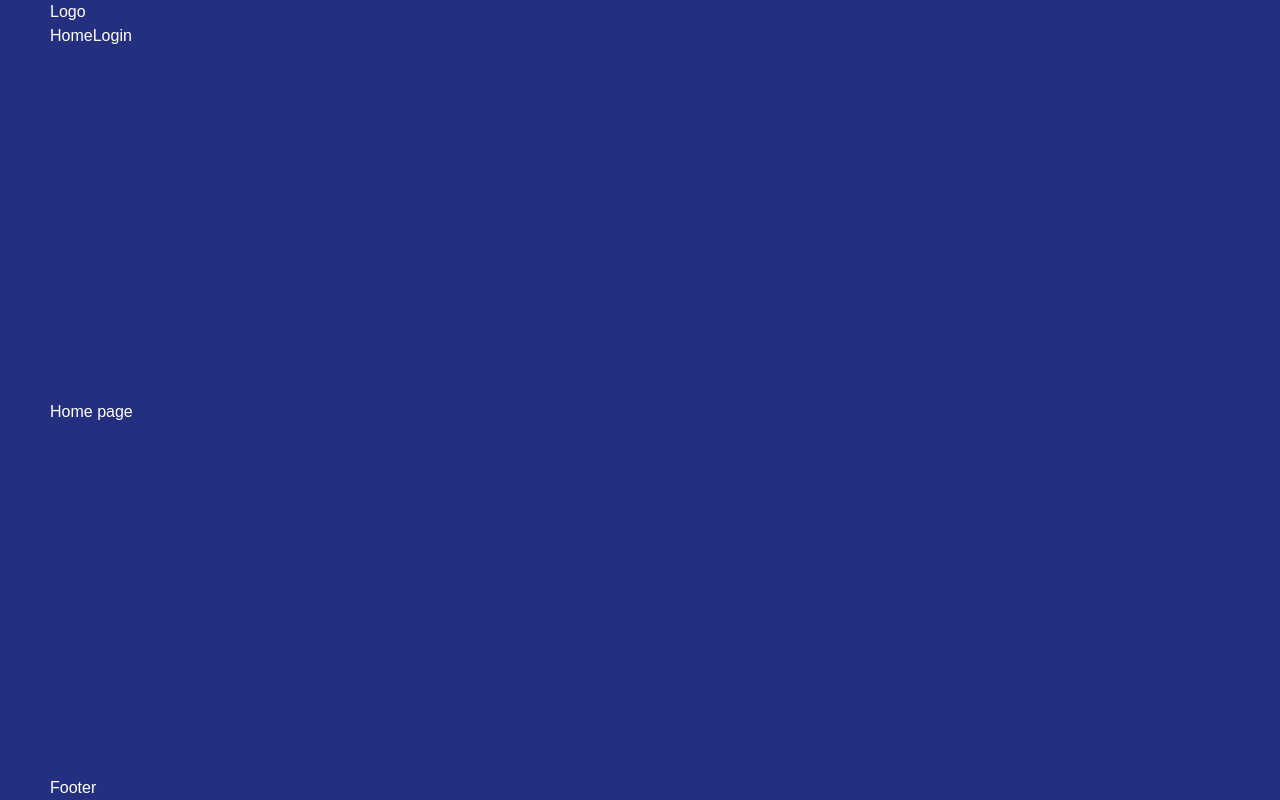
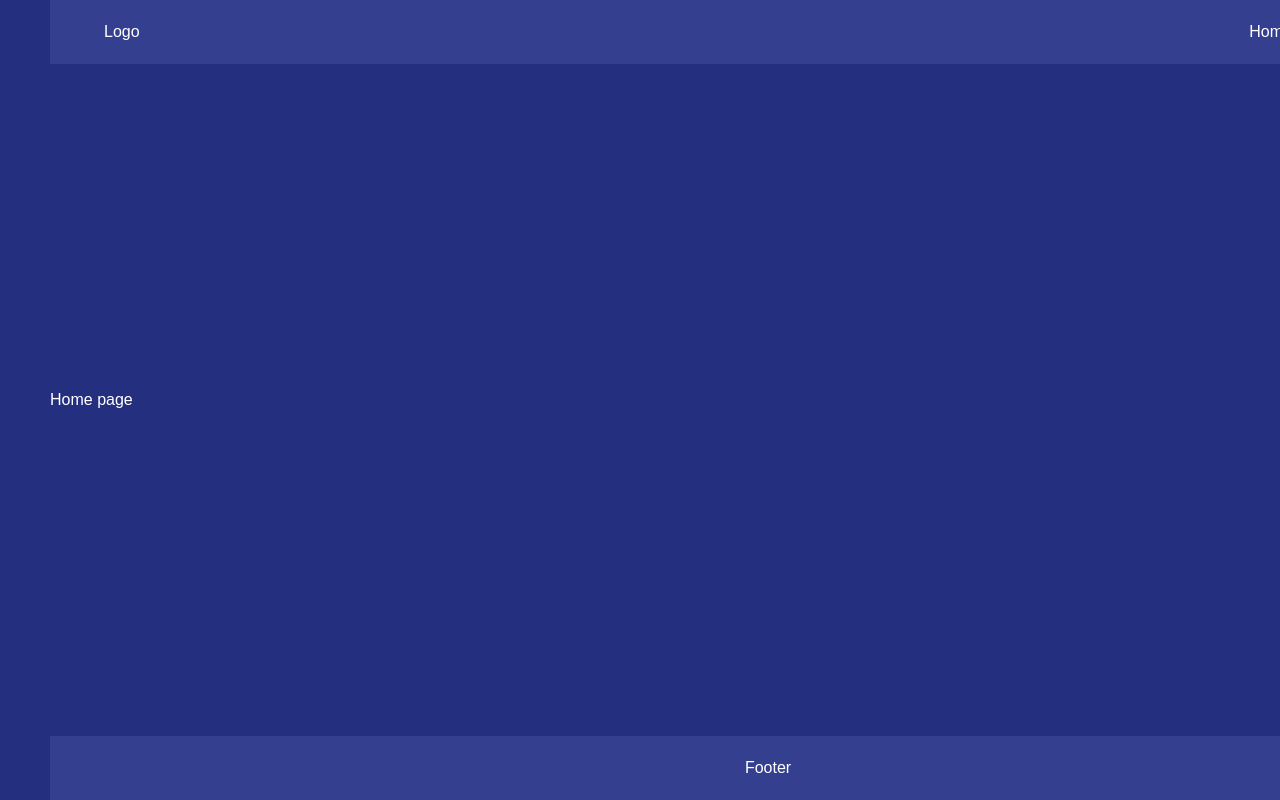
Before and after one commit to BartlomiejSzkodny/nextlearningapp, a Next.js app: page / in a window 1280 px wide. Shown: the top 800 px of the page. Built offline with nearby package versions, Linux system fonts and the light colour scheme.

Commit message:
understanding css continued

```diff
--- a/app/components/footer/footer.tsx
+++ b/app/components/footer/footer.tsx
@@ -1,6 +1,6 @@
 export default function Footer() {
     return (
-        <div>
+        <div className="footerbar">
             <div>Footer</div>
         </div>
     );
--- a/app/components/navbar/navbar.tsx
+++ b/app/components/navbar/navbar.tsx
@@ -3,10 +3,13 @@ import Link from "next/link";
 
 export default function Navbar() {
     return (
-        <div>
-            <div>Logo</div>
-            <Link href="/">Home</Link>
-            <Link href="/login">Login</Link>
-        </div>
+        <nav>
+            <div className="navbar">
+                <div>Logo</div>
+                <div></div>
+                        <Link href="/">Home</Link>
+                        <Link href="/login">Login</Link>
+            </div>
+        </nav>
     );
     }
--- a/app/global.css
+++ b/app/global.css
@@ -20,3 +20,18 @@ body {
     justify-content: space-between;
 
 }
+.navbar {
+    display: grid;
+    grid-template-columns: 10% 70% 10% 10%;
+    margin: auto;
+    padding-top: 20px;
+    padding-bottom: 20px;
+    text-align: center;
+    background-color: #34408f;
+}
+.footerbar {
+    background-color: #34408f;
+    text-align: center;
+    padding-top: 20px;
+    padding-bottom: 20px;
+}
--- a/app/layout.tsx
+++ b/app/layout.tsx
@@ -15,8 +15,7 @@ export default function RootLayout({
     <html lang="en">
       <body>
         <div className="container">
-          <Navbar />
-
+        <Navbar />
         {children}
         <Footer />
         </div>
```
